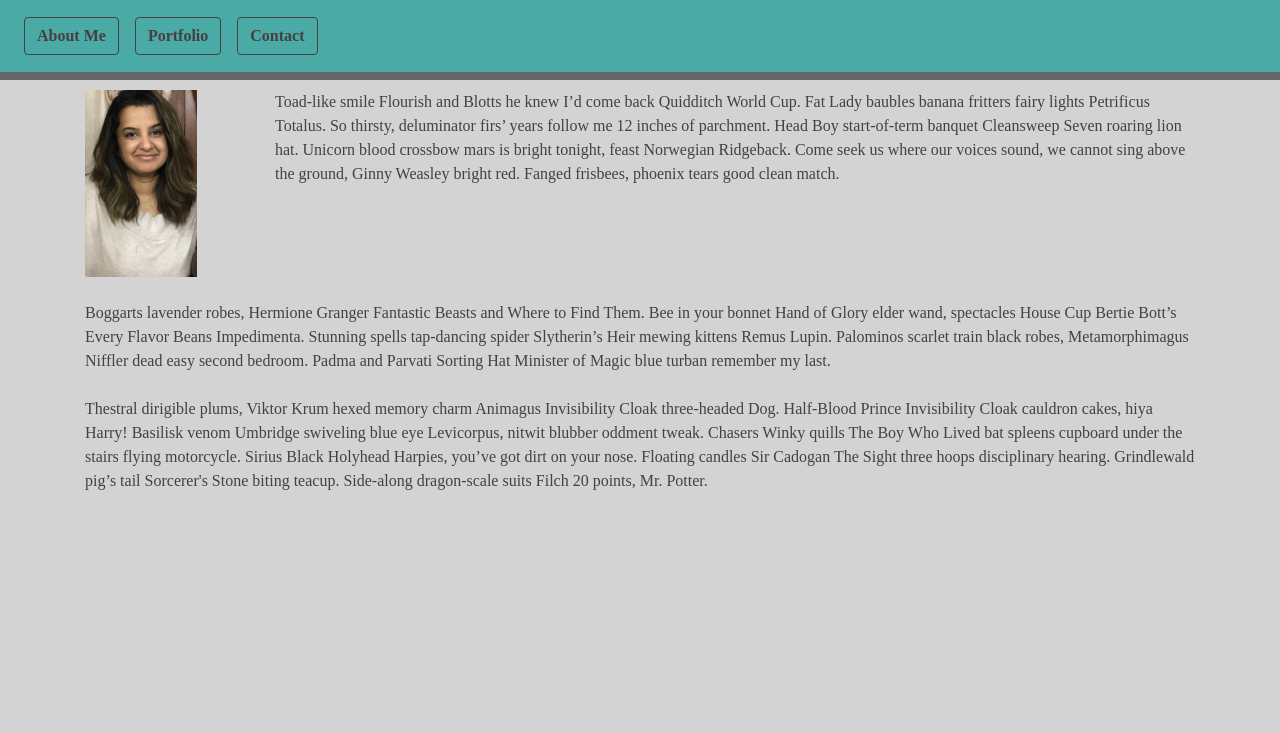
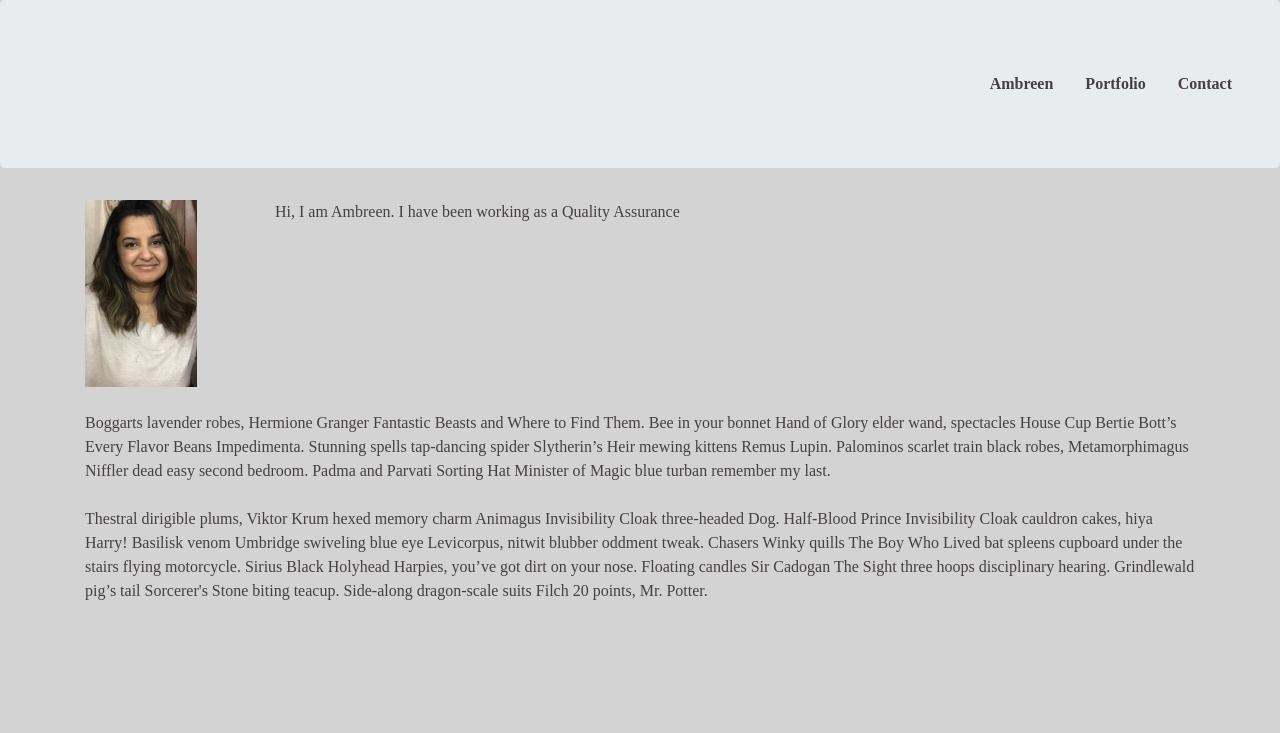
Before and after one commit to ambreenfafzal/Bootstrap-Portfolio, a PHP site: page / in a window 1280 px wide. Shown: the top 733 px of the page. Run offline with PHP 8.4, Linux system fonts and the light colour scheme.

Commit message:
added a separate js file, added jumbotron

```diff
--- /dev/null
+++ b/assets/javascript/index.js
@@ -0,0 +1 @@
+console.log("Hello")
--- a/styles/style.css
+++ b/assets/styles/style.css
@@ -17,18 +17,20 @@ font-size: 1em;
 /* this id  is on all html  */
 #navigation {
 
-   background-color: #4aaaa5;
-   border-bottom: #666666 8px solid;
+   /* background-color: #4aaaa5; */
+   /* border-bottom: #666666 8px solid; */
     height: 80px;
 }
 
 /* This id is on all html  */
 #menuitem {
-    background-color: #4aaaa5;
+    /* background-color: #4aaaa5; */
     color: rgb(70, 64, 64);
     font-weight: bold;
-    margin: auto .5em;
-    border-color:  rgb(70, 64, 64);
+    /* margin: auto .5em; */
+  display: block;
+ /* margin-left: 400px; */
+    /* border-color:  rgb(70, 64, 64); */
 }
 
 
--- a/index.html
+++ b/index.html
@@ -9,45 +9,40 @@
   <link rel="stylesheet" href="https://stackpath.bootstrapcdn.com/bootstrap/4.3.1/css/bootstrap.min.css"
     integrity="sha384-ggOyR0iXCbMQv3Xipma34MD+dH/1fQ784/j6cY/iJTQUOhcWr7x9JvoRxT2MZw1T" crossorigin="anonymous">
   <link rel="stylesheet" href="styles/style.css">
+  <script src="https://code.jquery.com/jquery-3.3.1.slim.min.js"
+    integrity="sha384-q8i/X+965DzO0rT7abK41JStQIAqVgRVzpbzo5smXKp4YfRvH+8abtTE1Pi6jizo"
+    crossorigin="anonymous"></script>
+  <script src="https://cdnjs.cloudflare.com/ajax/libs/popper.js/1.14.7/umd/popper.min.js"
+    integrity="sha384-UO2eT0CpHqdSJQ6hJty5KVphtPhzWj9WO1clHTMGa3JDZwrnQq4sF86dIHNDz0W1"
+    crossorigin="anonymous"></script>
+  <script src="https://stackpath.bootstrapcdn.com/bootstrap/4.3.1/js/bootstrap.min.js"
+    integrity="sha384-JjSmVgyd0p3pXB1rRibZUAYoIIy6OrQ6VrjIEaFf/nJGzIxFDsf4x0xIM+B07jRM"
+    crossorigin="anonymous"></script>
+  <title>Ambreen Afzal </title>
 
-  <title>Ambreen Afzal </title>
-<style>
-
-
-</style>
 </head>
 
 <body>
 
   <header>
 
-      <!-- <div class="pos-f-t">
-          <div class="collapse" id="navbarToggleExternalContent">
-            <div class="bg-dark p-4">
-              <h5 class="text-white h4">Collapsed content</h5>
-              <span class="text-muted">Toggleable via the navbar brand.</span>
-            </div>
-          </div>
-          <nav class="navbar navbar-dark bg-dark">
-            <button class="navbar-toggler" type="button" data-toggle="collapse" data-target="#navbarToggleExternalContent" aria-controls="navbarToggleExternalContent" aria-expanded="false" aria-label="Toggle navigation">
-              <span class="navbar-toggler-icon"></span>
-            </button>
-          </nav>
-        </div> -->
-
-
-        <nav class="navbar navbar-light" id="navigation" style="margin-bottom:10px">
-          <ul class="nav nav-pills nav-fill">
+<!-- Jumbotron -->
+<div class="jumbotron">
+  <ul class="nav justify-content-end">
     <li class="nav-item">
-              <a type="button" class="btn btn-outline-secondary" id="menuitem" href="index.html">About Me</a>
+      <a class="nav-link active" id="menuitem" href="index.html">Ambreen</a>
     </li>
     <li class="nav-item">
-            <a type="button" class="btn btn-outline-secondary" id="menuitem" href="portfolio.html">Portfolio</a>
+      <a class="nav-link" id="menuitem" href="portfolio.html">Portfolio</a>
     </li>
     <li class="nav-item">
-          <a type="button" class="btn btn-outline-secondary" id="menuitem" href="contact.html">Contact </a>
+      <a class="nav-link" id="menuitem" href="contact.html">Contact </a>
+    </li>
 
-      </nav>
+  </ul>
+
+</div>
+
 
 
     <div class="container">
@@ -57,12 +52,11 @@
 
         </div>
         <div class="col-md-10">
-          Toad-like smile Flourish and Blotts he knew I’d come back Quidditch World Cup. Fat Lady baubles banana fritters fairy lights Petrificus Totalus. So thirsty, deluminator firs’ years follow me 12 inches of parchment. Head Boy start-of-term banquet Cleansweep Seven roaring lion hat. Unicorn blood crossbow mars is bright tonight, feast Norwegian Ridgeback. Come seek us where our voices sound, we cannot sing above the ground, Ginny Weasley bright red. Fanged frisbees, phoenix tears good clean match.
+        Hi, I am Ambreen. I have been working as a Quality Assurance
 
 
 
         </div>
-        <!-- <div class="col-md-2"> -->
 
 
       </div>
@@ -71,7 +65,11 @@
         <div class="col-md-12">
 
           <br>
-            Boggarts lavender robes, Hermione Granger Fantastic Beasts and Where to Find Them. Bee in your bonnet Hand of Glory elder wand, spectacles House Cup Bertie Bott’s Every Flavor Beans Impedimenta. Stunning spells tap-dancing spider Slytherin’s Heir mewing kittens Remus Lupin. Palominos scarlet train black robes, Metamorphimagus Niffler dead easy second bedroom. Padma and Parvati Sorting Hat Minister of Magic blue turban remember my last.
+          Boggarts lavender robes, Hermione Granger Fantastic Beasts and Where to Find Them. Bee in your bonnet Hand of
+          Glory elder wand, spectacles House Cup Bertie Bott’s Every Flavor Beans Impedimenta. Stunning spells
+          tap-dancing spider Slytherin’s Heir mewing kittens Remus Lupin. Palominos scarlet train black robes,
+          Metamorphimagus Niffler dead easy second bedroom. Padma and Parvati Sorting Hat Minister of Magic blue turban
+          remember my last.
 
 
         </div>
@@ -81,7 +79,12 @@
       <div class="row">
         <div class="col-md-12">
           <br>
-            Thestral dirigible plums, Viktor Krum hexed memory charm Animagus Invisibility Cloak three-headed Dog. Half-Blood Prince Invisibility Cloak cauldron cakes, hiya Harry! Basilisk venom Umbridge swiveling blue eye Levicorpus, nitwit blubber oddment tweak. Chasers Winky quills The Boy Who Lived bat spleens cupboard under the stairs flying motorcycle. Sirius Black Holyhead Harpies, you’ve got dirt on your nose. Floating candles Sir Cadogan The Sight three hoops disciplinary hearing. Grindlewald pig’s tail Sorcerer's Stone biting teacup. Side-along dragon-scale suits Filch 20 points, Mr. Potter.
+          Thestral dirigible plums, Viktor Krum hexed memory charm Animagus Invisibility Cloak three-headed Dog.
+          Half-Blood Prince Invisibility Cloak cauldron cakes, hiya Harry! Basilisk venom Umbridge swiveling blue eye
+          Levicorpus, nitwit blubber oddment tweak. Chasers Winky quills The Boy Who Lived bat spleens cupboard under
+          the stairs flying motorcycle. Sirius Black Holyhead Harpies, you’ve got dirt on your nose. Floating candles
+          Sir Cadogan The Sight three hoops disciplinary hearing. Grindlewald pig’s tail Sorcerer's Stone biting teacup.
+          Side-along dragon-scale suits Filch 20 points, Mr. Potter.
         </div>
       </div>
 
@@ -91,18 +94,18 @@
 
 
 </body>
-
+<script src="./assets/javascript/index.js"></script>
 <!-- Footer -->
-<footer class="page-footer font-small blue" >
+<footer class="page-footer font-small blue">
 
   <!-- Copyright -->
   <div class="footer-copyright text-center py-3" id="foot">© 2018 Copyright:
     <a href="https://mdbootstrap.com/education/bootstrap/"> </a>
   </div>
-    <!-- Copyright -->
+
 
 </footer>
-  <!-- Footer -->
+
 
 
 
```
Also changed, not shown: contact.html (+16 -18 lines), portfolio.html (+17 -30 lines), assets/images/A-002-2.jpg (renamed from images/A-002-2.jpg), assets/images/DSC_7114-1.jpg (renamed from images/DSC_7114-1.jpg), assets/images/DSC_7154.jpg (renamed from images/DSC_7154.jpg), assets/images/DSC_7515-2.jpg (renamed from images/DSC_7515-2.jpg), assets/images/Landscape1.jpg (renamed from images/Landscape1.jpg), assets/images/NEELAM.jpg (renamed from images/NEELAM.jpg), assets/images/full-bloom.png (renamed from images/full-bloom.png), assets/images/orange.jpg (renamed from images/orange.jpg), assets/images/thumbnail_IMG_4967.jpg (renamed from images/thumbnail_IMG_4967.jpg). Lines whose indentation alone changed are shown as unchanged.
